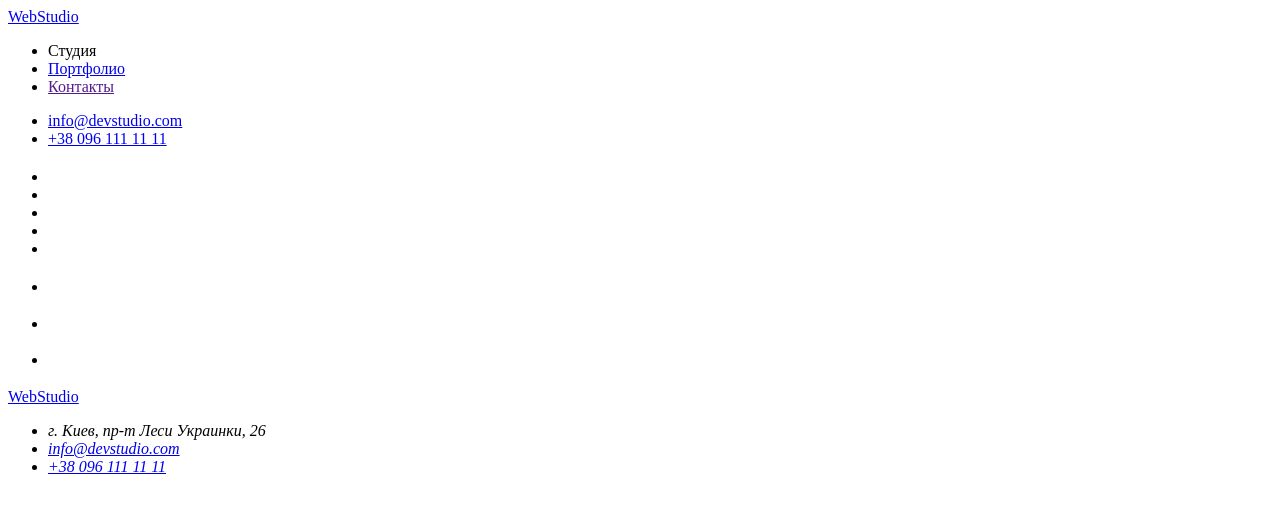
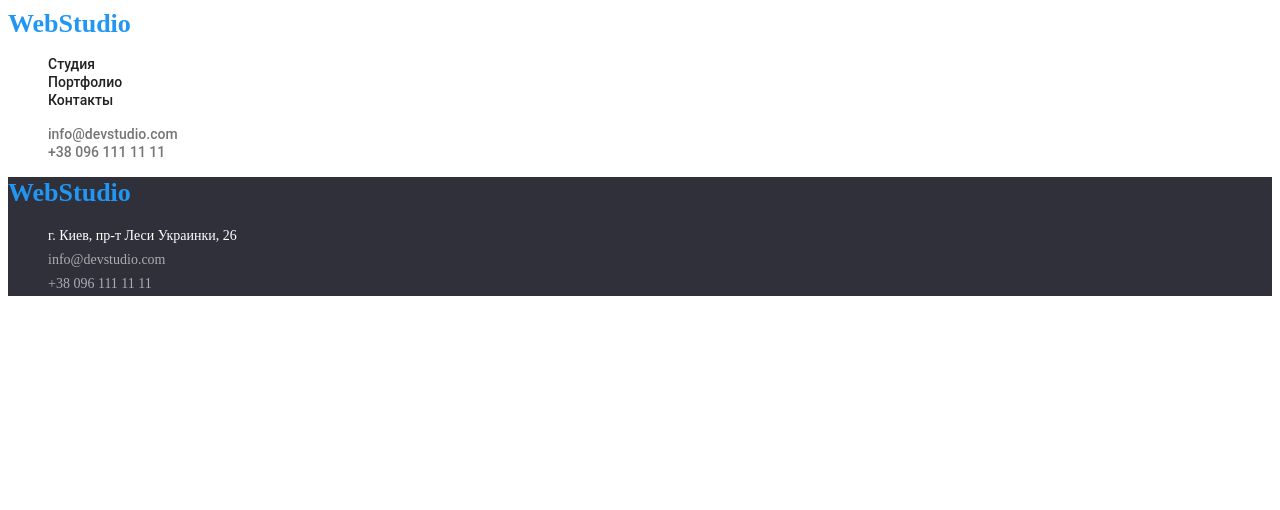
Before and after one commit to YuliiaShy/goit-markup-hw-02, a plain HTML site: page portfolio.html in a window 1280 px wide. Drawn offline with Linux system fonts and the light colour scheme.

Commit message:
contacts

```diff
--- a/css/styles.css
+++ b/css/styles.css
@@ -16,13 +16,13 @@ list-style: none;
 }
 /* site-nav */
 .site-nav  a {
+text-decoration: none;
 font-family: Roboto;
 font-style: normal;
 font-weight: 500;
 font-size: 14px;
 line-height: 16px;
 color: #212121;
-text-decoration: none;
 }
 .site-nav a:hover,
 .site-nav a:focus {
@@ -30,13 +30,13 @@ color: #2196F3;
 }
 /* contacts */
 .contacts a {
+text-decoration: none;
 font-family: Roboto;
 font-style: normal;
 font-weight: 500;
 font-size: 14px;
 line-height: 16px;
 color: #757575;
-text-decoration: none;
 }
 .contacts a:hover,
 .contacts a:focus {
@@ -88,6 +88,9 @@ color:#212121;
 }
 
 /* footer */
+footer {
+background-color: #2F303A;
+}
 .logo-footer {
 text-decoration: none;
 font-style: normal;
@@ -97,30 +100,30 @@ line-height: 31px;
 color: #FFFFFF;
 color: #2196F3;
 }
-footer {
-background-color: #2F303A;
-}
-.address {
+
+.mail a, .tel a {
+text-decoration: none;
 font-style: normal;
 font-weight: normal;
 font-size: 14px;
 line-height: 24px;
+color: rgba(255, 255, 255, 0.6);
+}
+
+.map a {
 text-decoration: none;
-color: #FFFFFF;
-}
-.address a {
 font-style: normal;
 font-weight: normal;
 font-size: 14px;
 line-height: 24px;
-text-decoration: none;
-color: rgba(255, 255, 255, 0.6);
+color: #FFFFFF;
 }
+
 
 
 /* цвета текста
 основной - черный             #212121
-вторичный - серый
+вторичный - серый             #757575
 белый                         #FFFFFF
 сероватый                     #E5E5E5
 команда                       #F5F4FA
--- a/portfolio.html
+++ b/portfolio.html
@@ -4,64 +4,41 @@
     <meta charset="UTF-8">
     <meta http-equiv="X-UA-Compatible" content="IE=edge">
     <meta name="viewport" content="width=device-width, initial-scale=1.0">
-    <title>Document</title>
+    <title>WebStudio-Portfolio</title>
+   <link rel="stylesheet" href="./css/styles.css">
   </head>
   <body>
     <!-- header -->
     <header>
       <nav>
-            <a href="./index.html">WebStudio</a>
-            <ul>
-                <li><a href="./index.html"></a>Студия</li>
-                <li><a href="/portfolio.html">Портфолио</a></li>
+        <a href="./index.html" class="logo">WebStudio</a>
+        <ul class="site-nav">
+          <li><a href="./index.html">Студия</a></li>
+          <li><a href="./portfolio.html">Портфолио</a></li>
           <li><a href="">Контакты</a></li>
         </ul>
       </nav>
-        <ul>
-            <li> <a href="mailto:info@devstudio.com">info@devstudio.com</a></li>
-            <li> <a href="tel:+380961111111">+38 096 111 11 11</a></li>
+      <ul class="contacts">
+        <li><a href="mailto:info@devstudio.com">info@devstudio.com</a></li>
+        <li><a href="tel:+380961111111">+38 096 111 11 11</a></li>
       </ul>
     </header>
     <main>
+
 <section>
-<h2></h2>
-<ul>
-    <li></li>
-    <li></li>
-    <li></li>
-    <li></li>
-    <li></li>
-</ul>
 </section>
+
 <section>
-<h2></h2>
-<ul>
-    <li>
-        <img src="" alt="">
-        <h3></h3>
-        <p></p>
-    </li><li>
-        <img src="" alt="">
-        <h3></h3>
-        <p></p>
-    </li>
-    <li>
-        <img src="" alt="">
-        <h3></h3>
-        <p></p>
-    </li>
-
-</ul>
 </section>
 </main>
 <!-- footer -->
     <footer>
-        <a href="./index.html">WebStudio</a>
+      <a href="./index.html" class="logo-footer">WebStudio</a>
       <address>
-            <ul>
-                <li>г. Киев, пр-т Леси Украинки, 26</li>
-                <li> <a href="mailto:info@devstudio.com">info@devstudio.com</a></li>
-                <li> <a href="tel:+380961111111">+38 096 111 11 11</a></li>
+        <ul class="address">
+          <li class="map"><a href="https://goo.gl/maps/XkNCHodQhnQYmGNX7" target="_blank" rel="noreferrer noopener">г. Киев, пр-т Леси Украинки, 26</a></li>
+          <li class="mail"><a href="mailto:info@devstudio.com">info@devstudio.com</a></li>
+          <li class="tel"><a href="tel:+380961111111">+38 096 111 11 11</a></li>
         </ul>
       </address>
     </footer>
```
Also changed, not shown: index.html (+11 -10 lines). Lines whose indentation alone changed are shown as unchanged.
